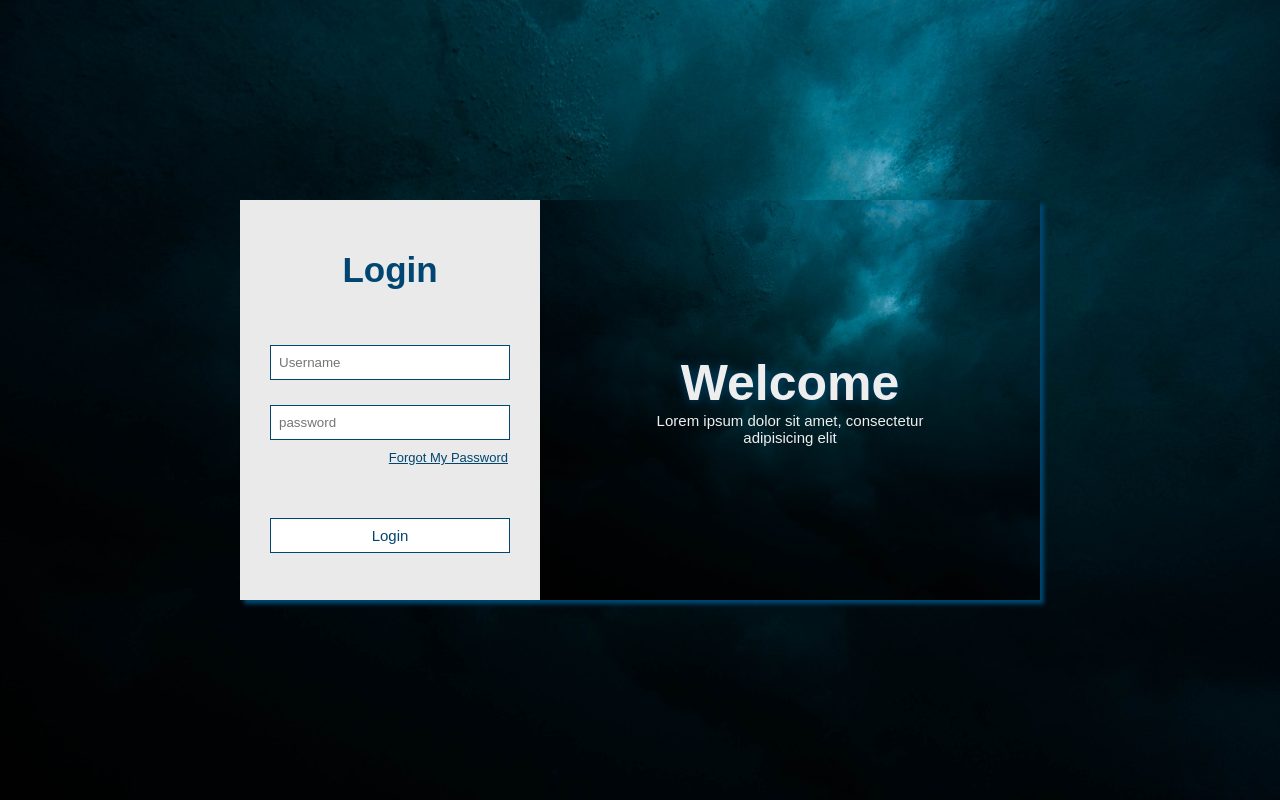
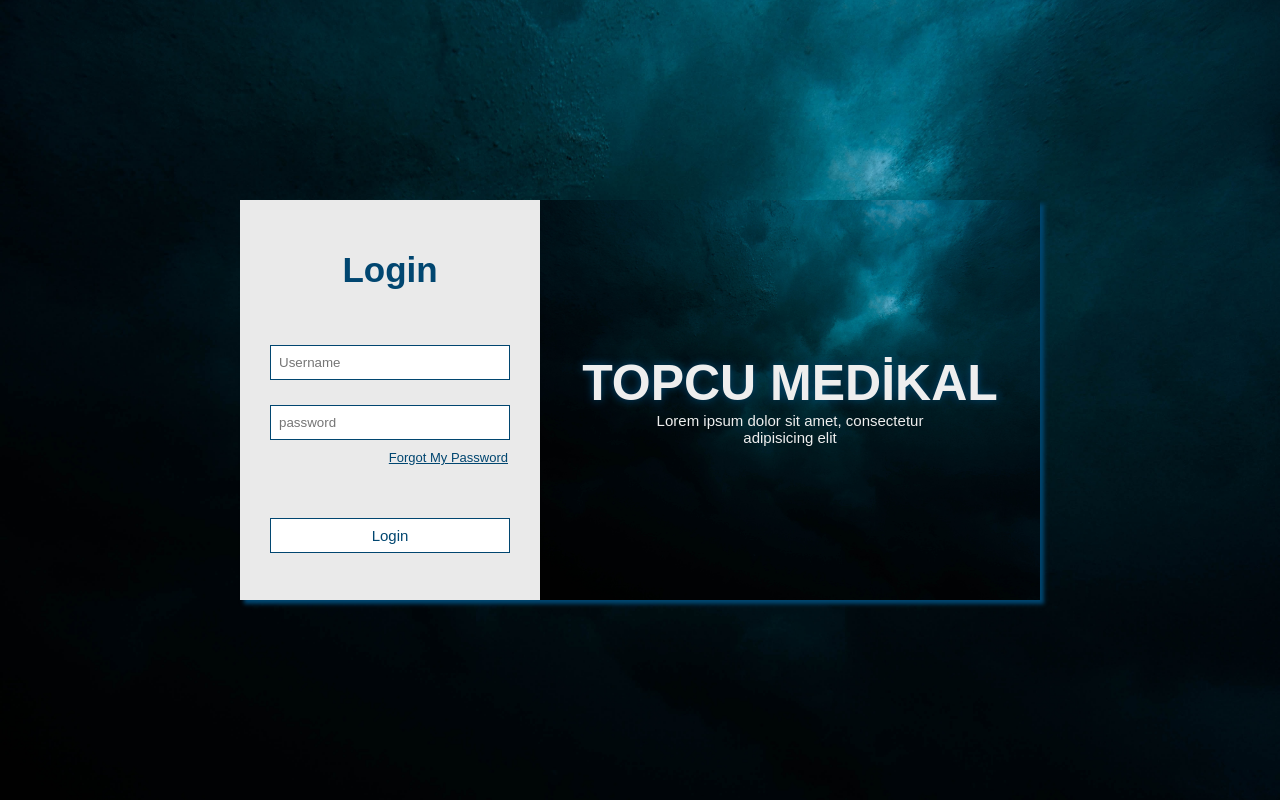
Before and after one commit to vitaltr/topcumed, a plain HTML site: page index.html in a window 1280 px wide. Drawn offline with Linux system fonts and the light colour scheme.

Commit message:
Update index.html

```diff
--- a/index.html
+++ b/index.html
@@ -24,7 +24,7 @@
 	</div>
 	<div class="img">
 		<span>
-			<h1>Welcome</h1>
+			<h1>TOPCU MEDİKAL</h1>
 			<p>Lorem ipsum dolor sit amet, consectetur<br> adipisicing elit</p>
 		</span>
 	</div>
```
